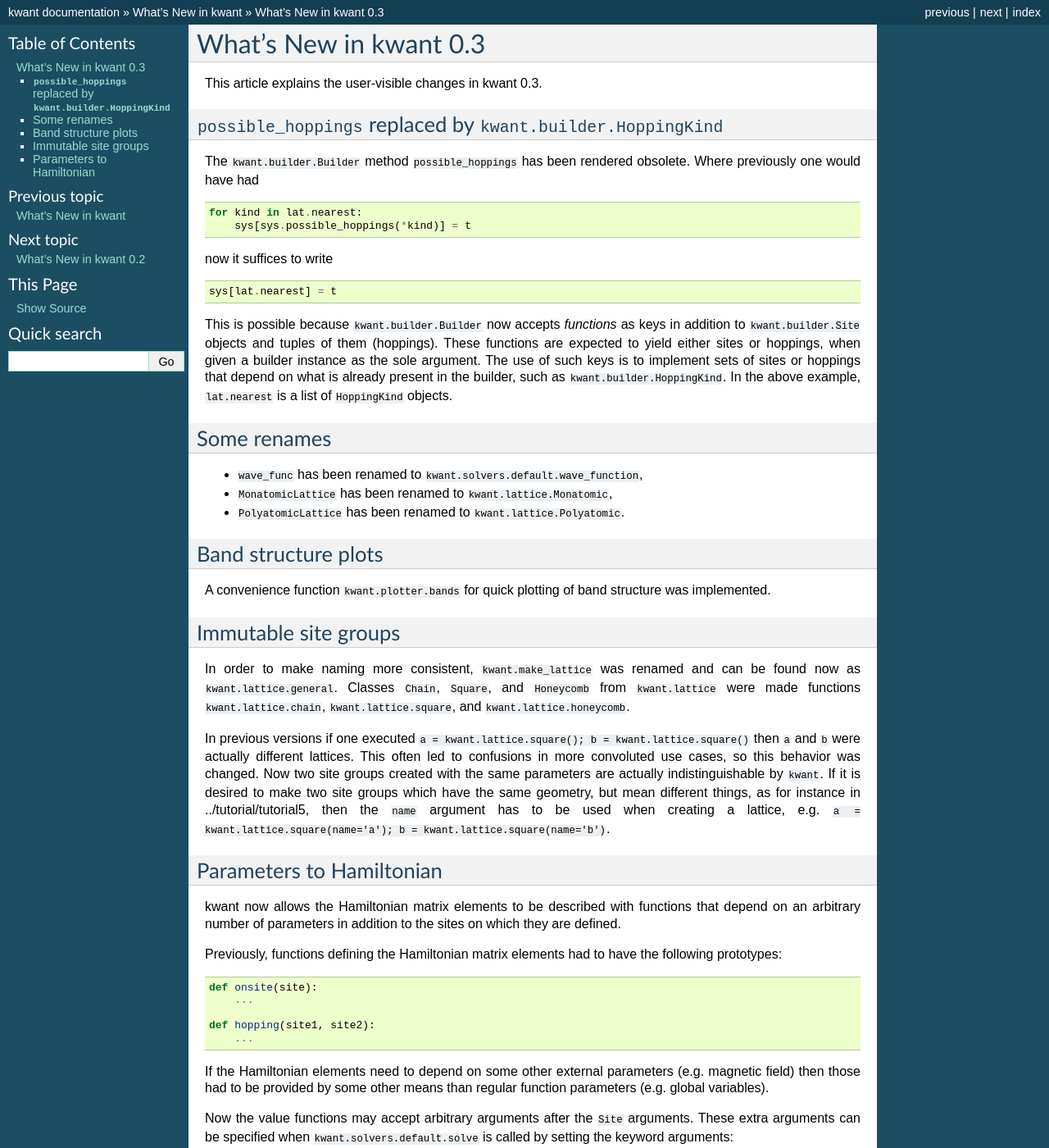
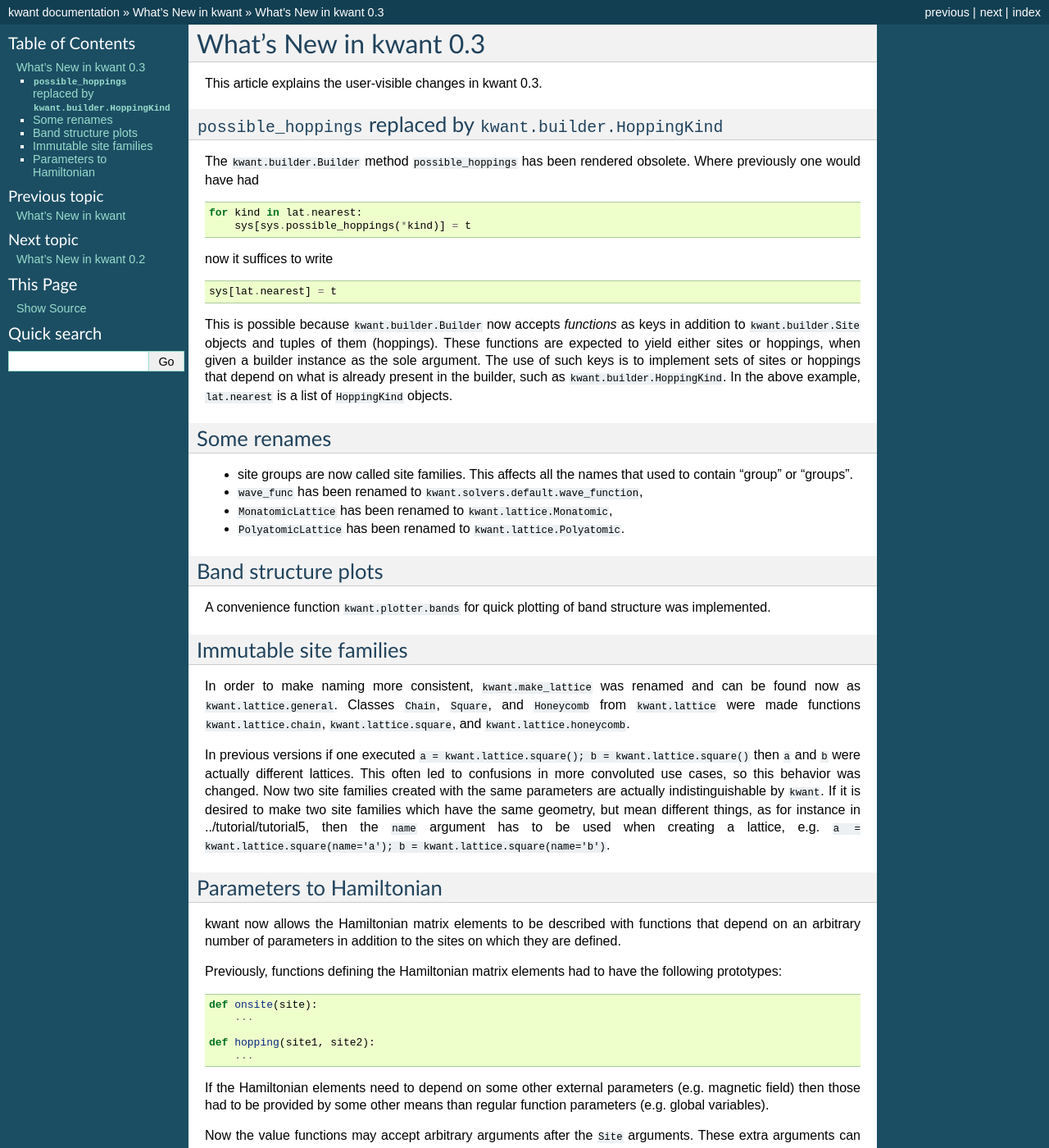
Before and after one commit to kwant-project/kwant, a Sphinx documentation site: the page built from doc/source/whatsnew/0.3.rst, in a window 1280 px wide and 1400 px high. Shown: the whole window at 82% size. Built offline with Sphinx 7.4.7, drawn with Linux system fonts in a browser that asks for light colours; formulas are drawn with MathJax 3; pages that are not in the unit, such as notebooks, are missing from menus; the version number could not be read and is left out; cross-references to code outside the pages are shown as plain code.

Commit message:
rename site groups to site families

```diff
--- a/doc/source/reference/kwant.builder.rst
+++ b/doc/source/reference/kwant.builder.rst
@@ -11,7 +11,7 @@ Types
    Builder
    Site
    HoppingKind
-   SimpleSiteGroup
+   SimpleSiteFamily
    BuilderLead
    SelfEnergy
 
@@ -20,6 +20,6 @@ Abstract base classes
 .. autosummary::
    :toctree: generated/
 
-   SiteGroup
+   SiteFamily
    Symmetry
    Lead
--- a/doc/source/tutorial/graphene.py
+++ b/doc/source/tutorial/graphene.py
@@ -136,7 +136,7 @@ def plot_bandstructure(flead, momenta):
     pyplot.show()
 
 
-#HIDDEN The part of the following code block which begins with group_colors
+#HIDDEN The part of the following code block which begins with family_colors
 #HIDDEN is included verbatim in the tutorial text because nested code examples
 #HIDDEN are not supported.  Remember to update the tutorial text when you
 #HIDDEN modify this block.
@@ -147,11 +147,11 @@ def main():
 
     # To highlight the two sublattices of graphene, we plot one with
     # a filled, and the other one with an open circle:
-    def group_colors(site):
-        return 0 if site.group == a else 1
+    def family_colors(site):
+        return 0 if site.family == a else 1
 
     # Plot the closed system without leads.
-    kwant.plot(sys, site_color=group_colors, colorbar=False)
+    kwant.plot(sys, site_color=family_colors, colorbar=False)
 #HIDDEN_END_itkk
 
     # Compute some eigenvalues.
@@ -164,7 +164,7 @@ def main():
         sys.attach_lead(lead)
 
     # Then, plot the system with leads.
-    kwant.plot(sys, site_color=group_colors, colorbar=False)
+    kwant.plot(sys, site_color=family_colors, colorbar=False)
 
     # Finalize the system.
     sys = sys.finalized()
--- a/doc/source/tutorial/tutorial4.rst
+++ b/doc/source/tutorial/tutorial4.rst
@@ -127,8 +127,8 @@ We customize the plotting: we set the `site_colors` argument of
 `~kwant.plotter.plot` to a function which returns 0 for
 sublattice `a` and 1 for sublattice `b`::
 
-    def group_colors(site):
-        return 0 if site.group == a else 1
+    def family_colors(site):
+        return 0 if site.family == a else 1
 
 The function `~kwant.plotter.plot` shows these values using a color scale
 (grayscale by default). The symbol `size` is specified in points, and is
--- a/doc/source/whatsnew/0.3.rst
+++ b/doc/source/whatsnew/0.3.rst
@@ -26,6 +26,8 @@ the builder, such as `~kwant.builder.HoppingKind`.  In the above example,
 
 Some renames
 ------------
+* site groups are now called site families.  This affects all the names that
+  used to contain "group" or "groups".
 * ``wave_func`` has been renamed to `~kwant.solvers.default.wave_function`,
 * ``MonatomicLattice`` has been renamed to `~kwant.lattice.Monatomic`,
 * ``PolyatomicLattice`` has been renamed to `~kwant.lattice.Polyatomic`.
@@ -35,8 +37,8 @@ Band structure plots
 A convenience function `~kwant.plotter.bands` for quick plotting of band
 structure was implemented.
 
-Immutable site groups
----------------------
+Immutable site families
+-----------------------
 In order to make naming more consistent, `kwant.make_lattice` was renamed and
 can be found now as `~kwant.lattice.general`. Classes `Chain`, `Square`, and
 `Honeycomb` from `~kwant.lattice` were made functions `~kwant.lattice.chain`,
@@ -45,9 +47,9 @@ can be found now as `~kwant.lattice.general`. Classes `Chain`, `Square`, and
 In previous versions if one executed `a = kwant.lattice.square();
 b = kwant.lattice.square()` then `a` and `b` were
 actually different lattices. This often led to confusions in more convoluted
-use cases, so this behavior was changed. Now two site groups created with the
+use cases, so this behavior was changed. Now two site families created with the
 same parameters are actually indistinguishable by `kwant`. If it is desired to
-make two site groups which have the same geometry, but mean different things,
+make two site families which have the same geometry, but mean different things,
 as for instance in :doc:`../tutorial/tutorial5`, then the `name` argument has
 to be used when creating a lattice, e.g. `a = kwant.lattice.square(name='a');
 b = kwant.lattice.square(name='b')`.
```
Also changed, not shown: doc/source/tutorial/tutorial1.rst (+4 -4 lines), 5 other files.
